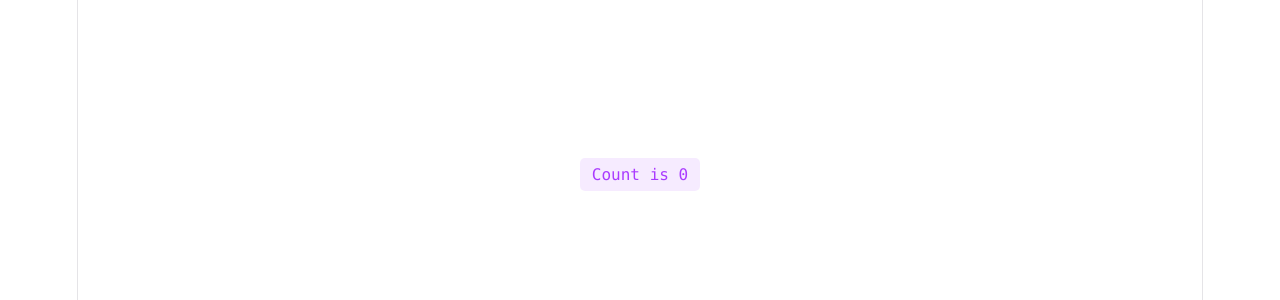
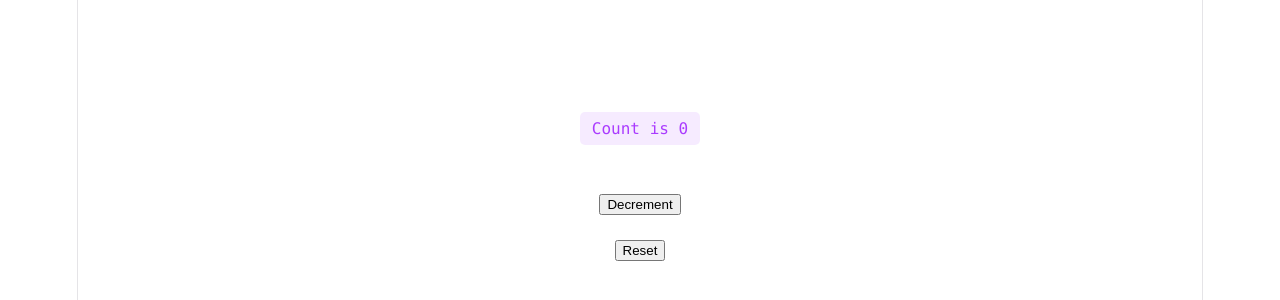
Before and after one commit to KingKunta22/JSDevJourneyV2, a React (Vite) app in the folder react-app-yt-3/: page / in a window 1280 px wide. Shown: the part 214-514 px from the top of the page. Built offline with nearby package versions, Linux system fonts and the light colour scheme.

Commit message:
Added decrement function

```diff
--- a/react-app-yt-3/src/Counter.jsx
+++ b/react-app-yt-3/src/Counter.jsx
@@ -9,6 +9,16 @@ function Counter() {
 
   function increment(){
     setCount(c => c + 1)
+    // setCount(c => c + 1)
+    // setCount(c => c + 1)
+  }
+
+  function decrement(){
+    setCount(c => c - 1)
+  }
+
+  function reset(){
+    setCount(0)
   }
 
   return (
@@ -21,6 +31,8 @@ function Counter() {
         >
           Count is {count}
         </button>
+        <button onClick={decrement}>Decrement</button>
+        <button onClick={reset}>Reset</button>
       </section>
 
     </>
```
